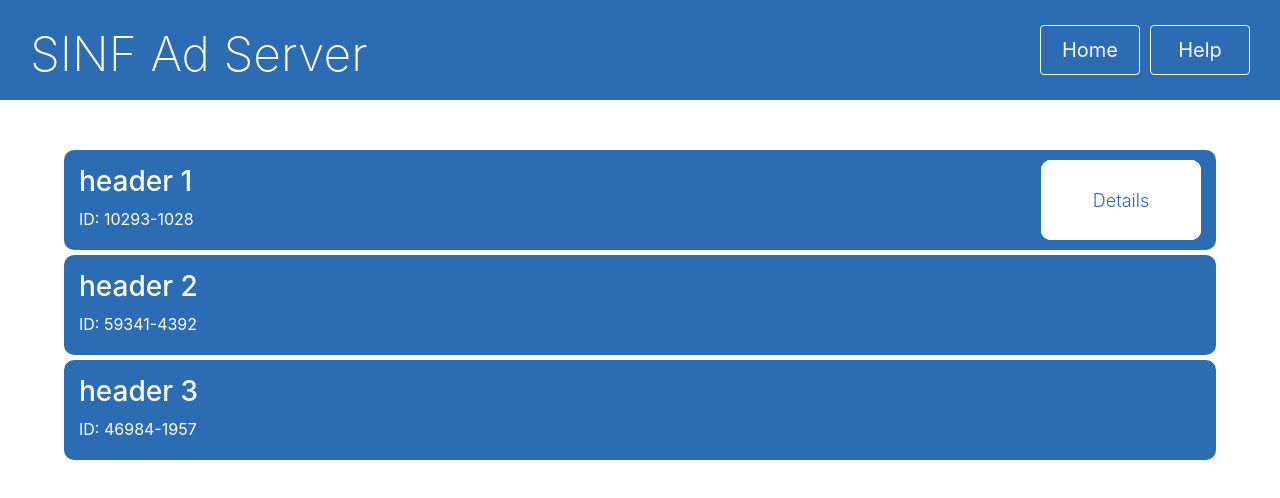
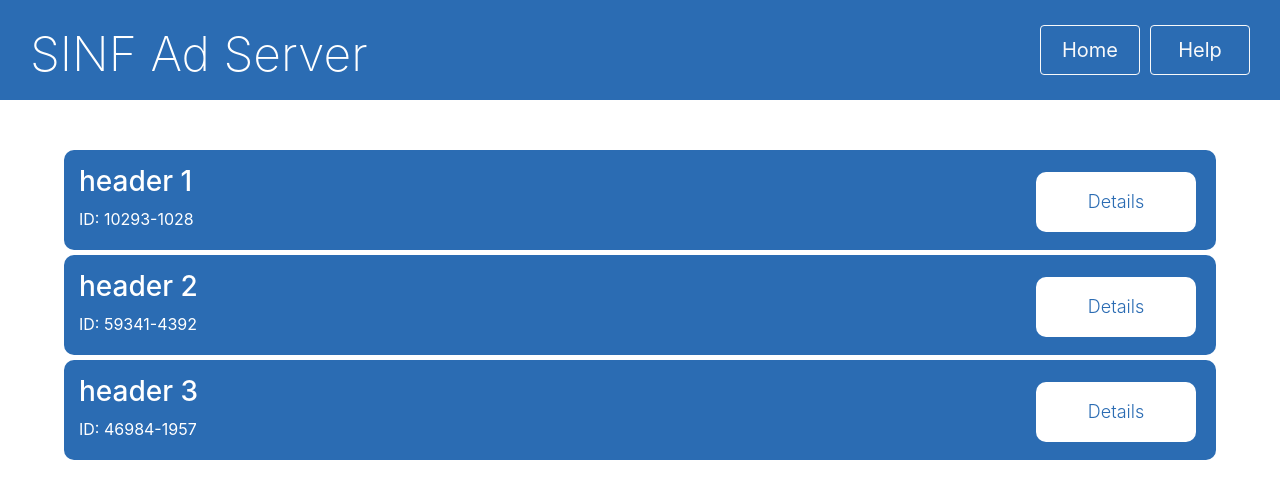
Before and after one commit to abarbieu/sinf-ad-server, a React (Create React App) app in the folder frontend/: page /inventory in a window 1280 px wide. Shown: the top 498 px of the page. Built offline with nearby package versions, Linux system fonts and the light colour scheme.

Commit message:
SAS-59 fixed bug with details button

```diff
--- a/frontend/src/App.css
+++ b/frontend/src/App.css
@@ -10,13 +10,13 @@
   font-weight: 300;
   color: #2B6CB3;
   background-color: white;
-  height: 80px;
+  height: 60px;
   width: 160px;
-  position: absolute;
-  top: 10px;
-  right: 15px;
-  border-width: 0px;
+  border: none;
   border-radius: 10px;
+  float: right;
+  margin-top: -75px;
+  margin-right: 20px;
 }
 
 .detailsButton:hover{
```
